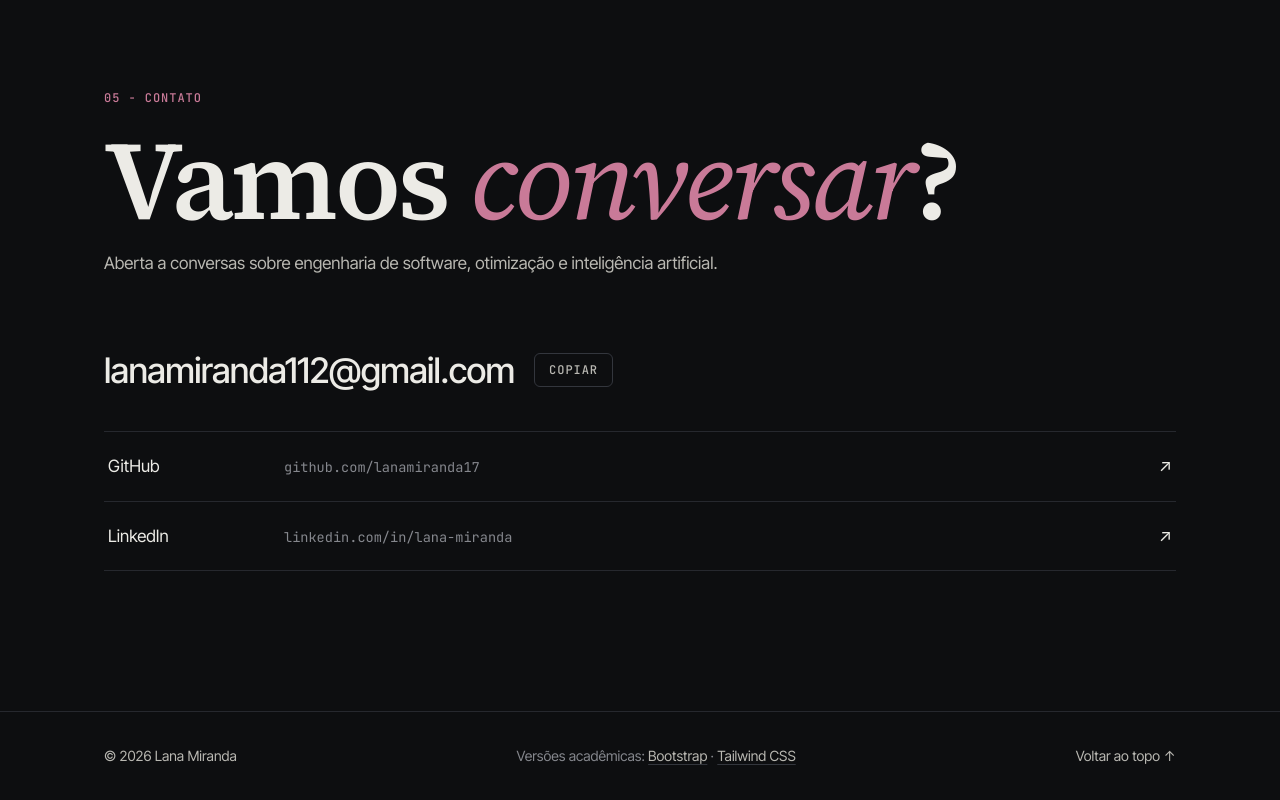
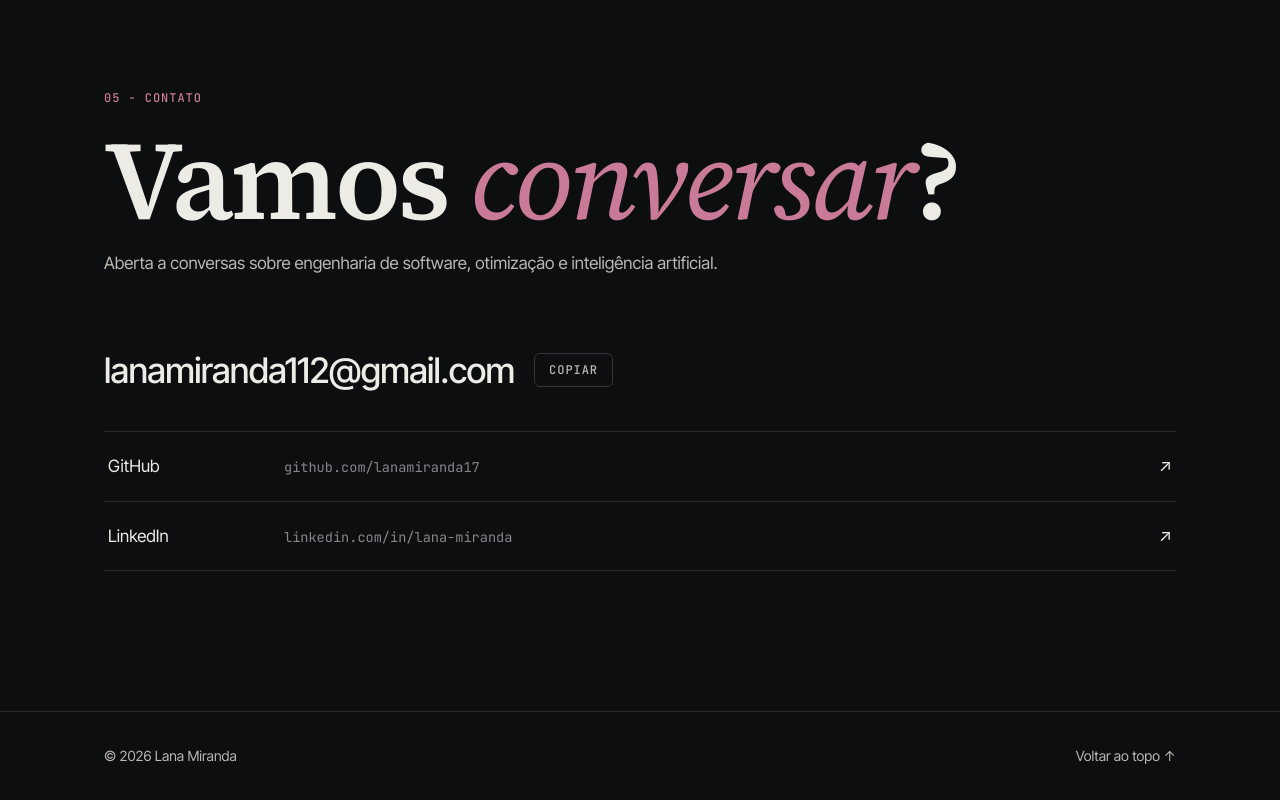
Before and after one commit to lanamiranda17/lana-portfolio, a plain HTML site: page portfolio/index.html in a window 1280 px wide. Shown: the part 7554-8354 px from the top of the page. Drawn offline with Linux system fonts and the light colour scheme.

Commit message:
docs: atualiza README com o histórico do projeto e remove links das versões acadêmicas do rodapé

```diff
--- a/portfolio/index.html
+++ b/portfolio/index.html
@@ -310,7 +310,6 @@
   <footer class="site-footer">
     <div class="wrap footer-inner">
       <p>© <span id="ano">2026</span> Lana Miranda</p>
-      <p class="muted">Versões acadêmicas: <a href="../bootstrap/index.html">Bootstrap</a> · <a href="../tailwind/index.html">Tailwind CSS</a></p>
       <a href="#inicio" class="to-top">Voltar ao topo <span aria-hidden="true">↑</span></a>
     </div>
   </footer>
```
Also changed, not shown: 1 other file.
